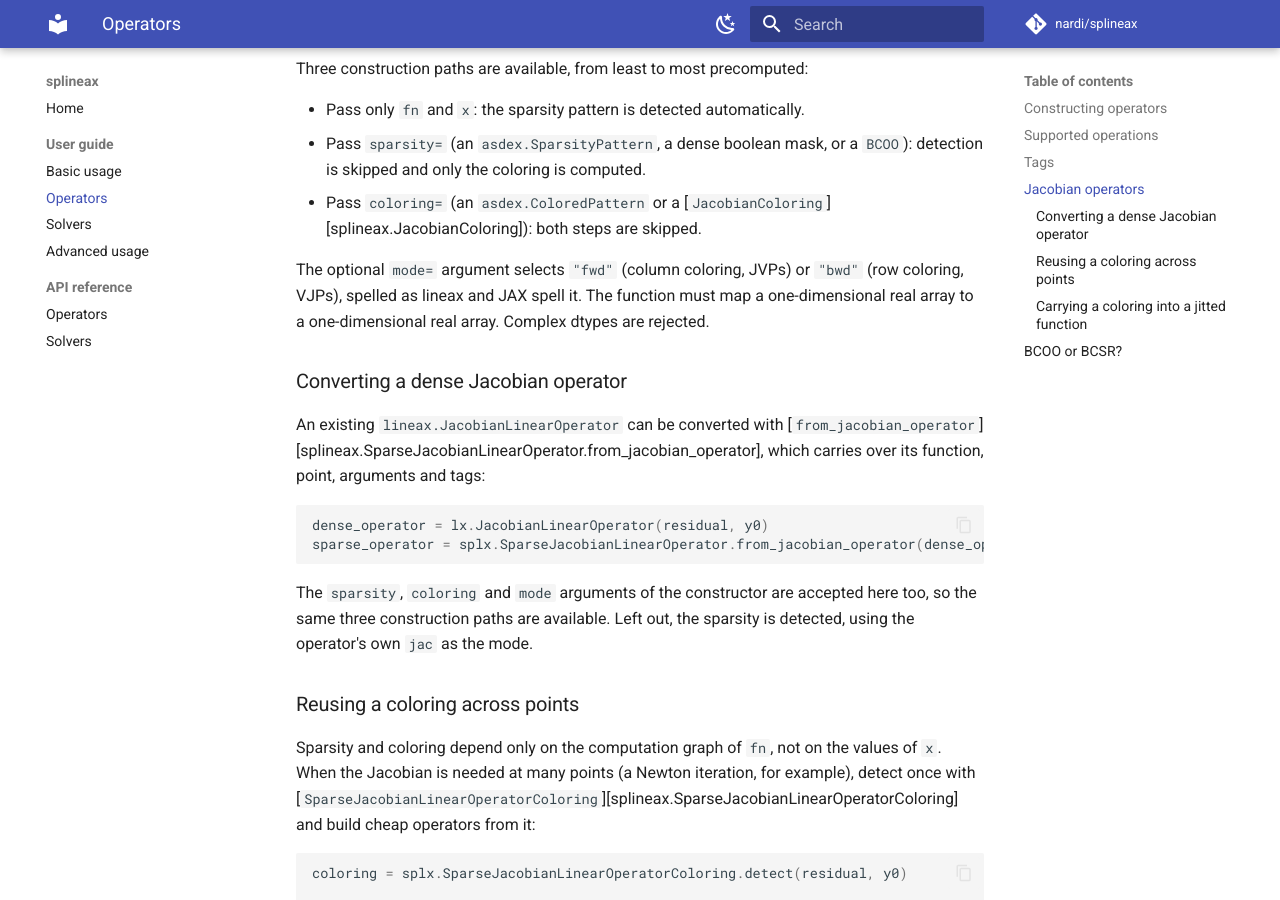
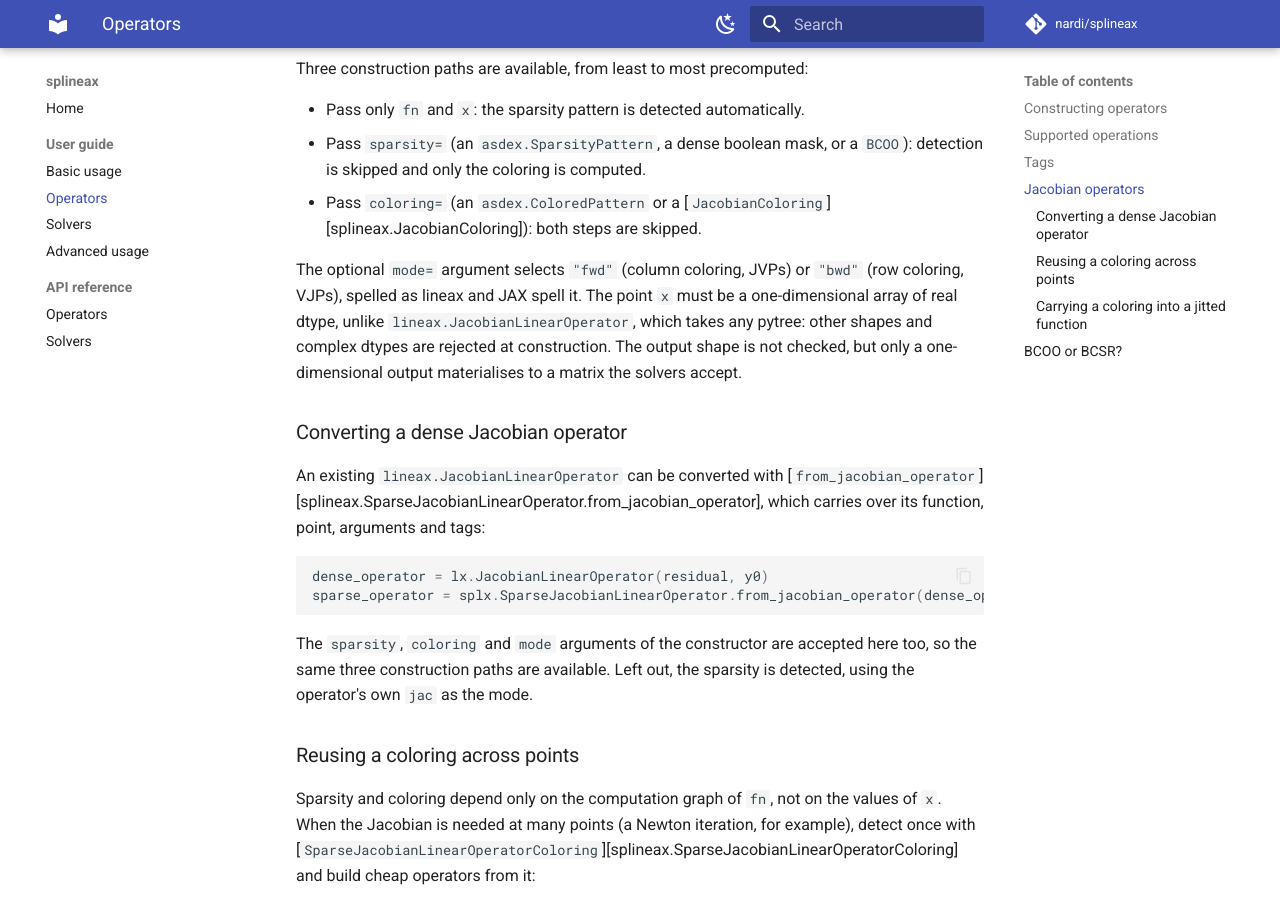
Before and after one commit to nardi/splineax, an MkDocs documentation site: the page built from docs/guide/operators.md, in a window 1280 px wide and 900 px high, scrolled down 2458 px. Built offline with MkDocs 1.6.1 and Material for MkDocs 9.7.7, drawn with Linux system fonts in a browser that asks for light colours; comment, search, counter and statistics services are not loaded.

Commit message:
docs: State only the limitations the Jacobian operator enforces
The `fn` argument docs claimed both the point and the output had to be
one-dimensional real arrays, but only the point is checked. State that
requirement where it holds, and describe the output honestly: a non-one-dimensional
one materialises to a `BCOO` of matching rank, which `lineax.materialise` and the
solvers reject.

```diff
--- a/docs/guide/operators.md
+++ b/docs/guide/operators.md
@@ -110,9 +110,11 @@
   [`JacobianColoring`][splineax.JacobianColoring]): both steps are skipped.
 
 The optional `mode=` argument selects `"fwd"` (column coloring, JVPs) or `"bwd"` (row
-coloring, VJPs), spelled as lineax and JAX spell it. The function must map a
-one-dimensional real array to a one-dimensional real array. Complex dtypes are
-rejected.
+coloring, VJPs), spelled as lineax and JAX spell it. The point `x` must be a
+one-dimensional array of real dtype, unlike `lineax.JacobianLinearOperator`, which
+takes any pytree: other shapes and complex dtypes are rejected at construction. The
+output shape is not checked, but only a one-dimensional output materialises to a
+matrix the solvers accept.
 
 ### Converting a dense Jacobian operator
 
```
Also changed, not shown: 1 other file.
